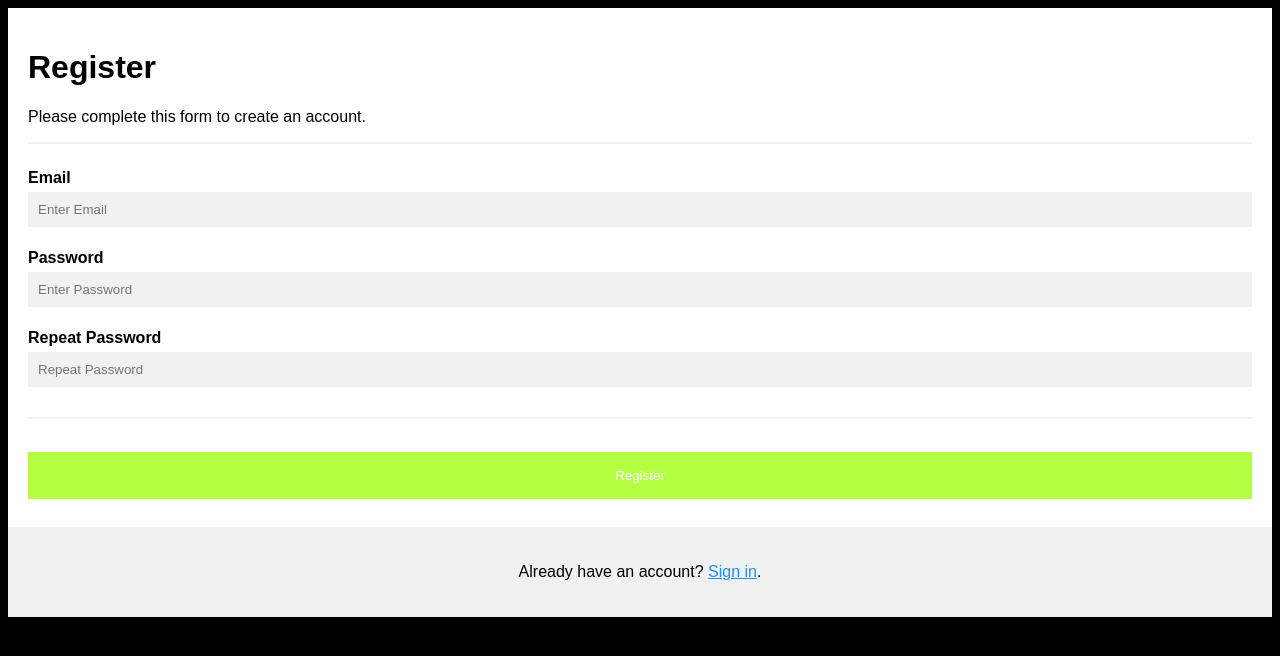
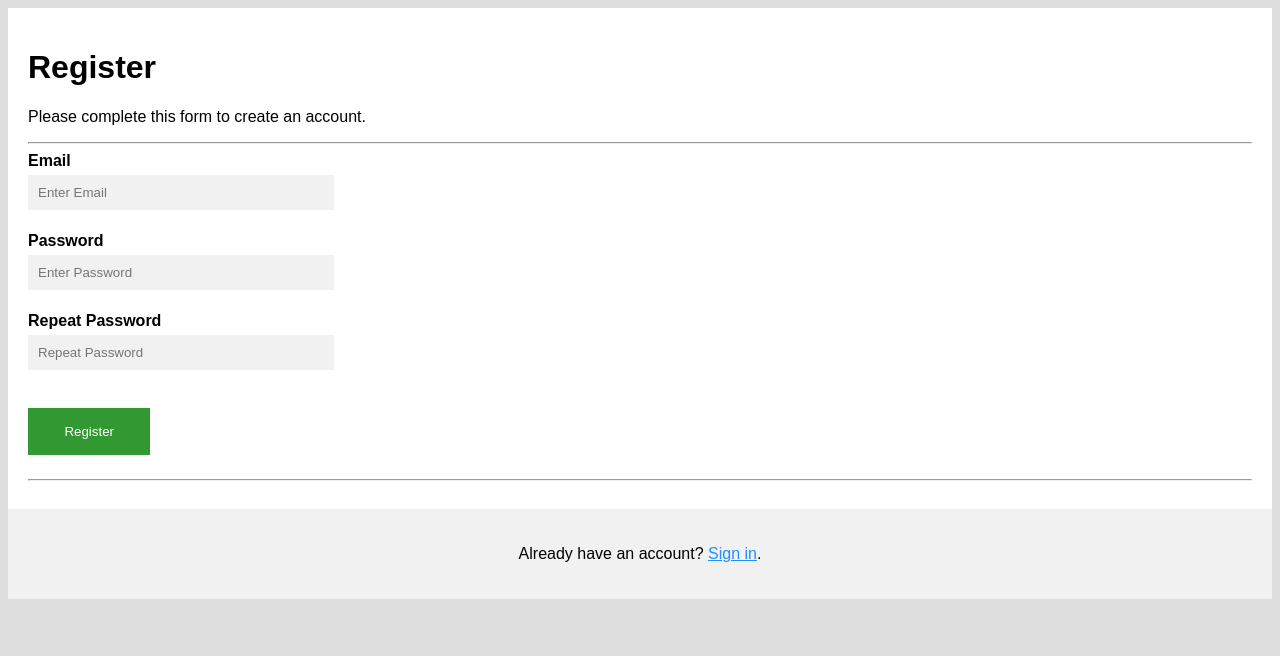
Before and after one commit to CSE-Courses/course-project-a3-image-server, a PHP site: page /registrationForm.php in a window 1280 px wide. Shown: the top 656 px of the page. Run offline with PHP 8.4, Linux system fonts and the light colour scheme.

Commit message:
Task #11 complete html for registration

```diff
--- a/registrationForm.php
+++ b/registrationForm.php
@@ -1,13 +1,14 @@
 <!-- Sean Jones -->
 <!DOCTYPE html>
 
-<html>
+<html lang="en">
 <head>
     <meta charset="UTF-8">
+    <title>Registration Form</title>
     <style>
         body {
             font-family: Arial, Helvetica, sans-serif;
-            background-color: black;
+            background-color: #dddddd;
         }
 
         * {
@@ -20,37 +21,37 @@
         }
 
         input[type=text], input[type=password]{
-            width: 100%;
+            width: 25%;
             padding: 10px;
             margin: 5px 0 22px 0;
-            display: inline-block;
+            display: table;
             border: none;
             background: #f1f1f1;
         }
 
         input[type=text]:focus, input[type=password]:focus{
-            background-color: #ddd;
+            background-color: #dddddd;
             outline: none;
         }
 
-        hr{
-            border: 1px solid #f1f1f1;
-            margin-bottom: 25px;
+        .registerbtn{
+            background-color: green;
+            color: white;
+            padding: 16px 20px;
+            margin: 16px 0;
+            border: green;
+            cursor: pointer;
+            width: 10%;
+            opacity: 0.8;
         }
 
-        .registerbtn{
-            background-color: greenyellow;
-            color: white;
-            padding: 16px 20px;
-            margin: 8px 0;
-            border: none;
-            cursor: pointer;
-            width: 100%;
-            opacity: 0.9;
+        hr {
+            height: 1px;
+            color: #dddddd;
         }
 
         .registerbtn:hover{
-            opacity: 1;
+            opacity: 100%;
         }
 
         a {
@@ -65,20 +66,19 @@
     </style>
 </head>
 <body>
-    <form action="action_page.php">
+    <form action="action.php">
         <div class="container">
             <h1>Register</h1>
             <p>Please complete this form to create an account.</p>
             <hr>
-
             <label for="email"><b>Email</b></label>
             <input type="text" placeholder="Enter Email" name="email" id="email" required>
             <label for="psw"><b>Password</b></label>
             <input type="password" placeholder="Enter Password" name="psw" id="psw" required>
             <label for="psw-repeat"><b>Repeat Password</b></label>
             <input type="password" placeholder="Repeat Password" name="psw-repeat" id="psw-repeat" required>
+            <button type="submit" class="registerbtn">Register</button>
             <hr>
-            <button type="submit" class="registerbtn">Register</button>
             </div>
             <div class="container signin">
                 <p>Already have an account? <a href="#">Sign in</a>.</p>
```
